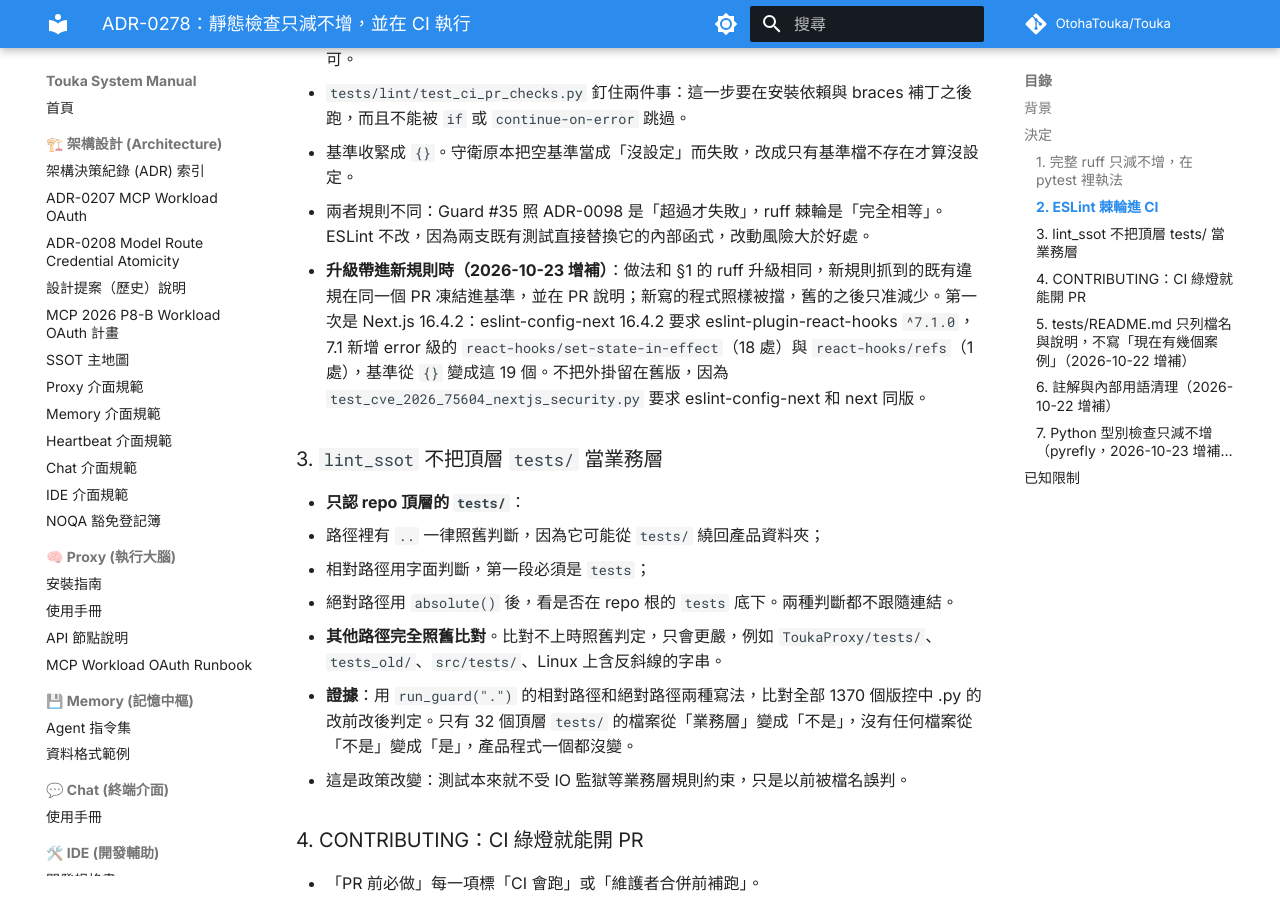
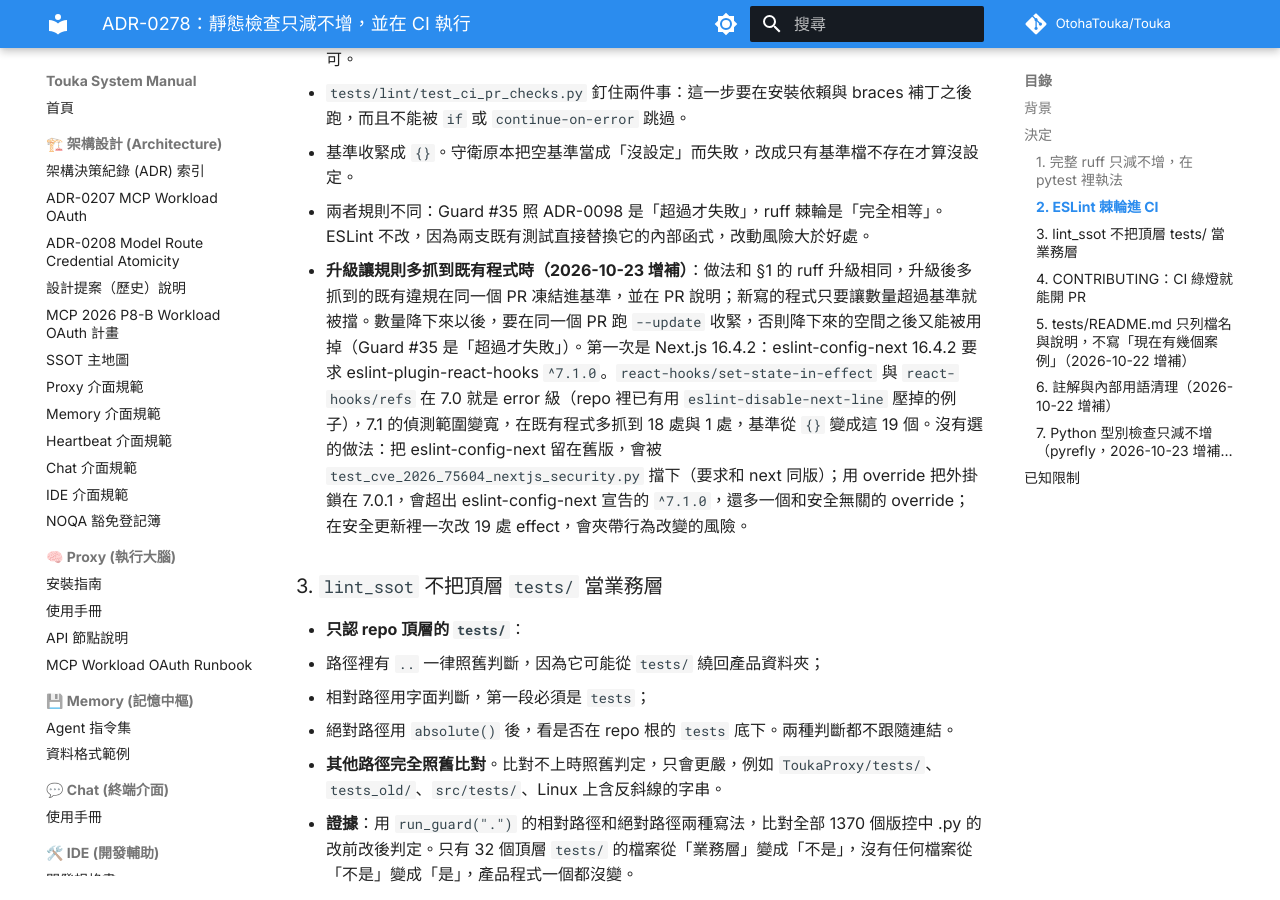
Before and after one commit to OtohaTouka/Touka, an MkDocs documentation site: the page built from docs/architecture/adr/0278-lint-ratchets-in-ci.md, in a window 1280 px wide and 900 px high, scrolled down 1421 px. Built offline with MkDocs 1.6.1 and Material for MkDocs 9.7.7, drawn with Linux system fonts in a browser that asks for light colours; comment, search, counter and statistics services are not loaded.

Commit message:
docs: correct the react-hooks and Node release wording
Review follow-up. set-state-in-effect and refs were already error-level
in eslint-plugin-react-hooks 7.0; 7.1 widened what they detect, so the
ADR and CHANGELOG now say that. ADR-0278 section 2 also notes that a
lowered count must be re-snapshotted with --update, and why the other
options (old preset, override, refactoring 19 effects) were not taken.
tests/README now says Next 16.4.2; Node 24.22.1 dist files and the
announcement are dated 10-21; ToukaChat/README no longer claims the
production Node is built from source.

Co-Authored-By: Claude Opus 5.5 <noreply@anthropic.com>

```diff
--- a/docs/architecture/adr/0278-lint-ratchets-in-ci.md
+++ b/docs/architecture/adr/0278-lint-ratchets-in-ci.md
@@ -30,7 +30,7 @@
 - `tests/lint/test_ci_pr_checks.py` 釘住兩件事：這一步要在安裝依賴與 braces 補丁之後跑，而且不能被 `if` 或 `continue-on-error` 跳過。
 - 基準收緊成 `{}`。守衛原本把空基準當成「沒設定」而失敗，改成只有基準檔不存在才算沒設定。
 - 兩者規則不同：Guard #35 照 ADR-0098 是「超過才失敗」，ruff 棘輪是「完全相等」。ESLint 不改，因為兩支既有測試直接替換它的內部函式，改動風險大於好處。
-- **升級帶進新規則時（2026-10-23 增補）**：做法和 §1 的 ruff 升級相同，新規則抓到的既有違規在同一個 PR 凍結進基準，並在 PR 說明；新寫的程式照樣被擋，舊的之後只准減少。第一次是 Next.js 16.4.2：eslint-config-next 16.4.2 要求 eslint-plugin-react-hooks `^7.1.0`，7.1 新增 error 級的 `react-hooks/set-state-in-effect`（18 處）與 `react-hooks/refs`（1 處），基準從 `{}` 變成這 19 個。不把外掛留在舊版，因為 `test_cve_2026_75604_nextjs_security.py` 要求 eslint-config-next 和 next 同版。
+- **升級讓規則多抓到既有程式時（2026-10-23 增補）**：做法和 §1 的 ruff 升級相同，升級後多抓到的既有違規在同一個 PR 凍結進基準，並在 PR 說明；新寫的程式只要讓數量超過基準就被擋。數量降下來以後，要在同一個 PR 跑 `--update` 收緊，否則降下來的空間之後又能被用掉（Guard #35 是「超過才失敗」）。第一次是 Next.js 16.4.2：eslint-config-next 16.4.2 要求 eslint-plugin-react-hooks `^7.1.0`。`react-hooks/set-state-in-effect` 與 `react-hooks/refs` 在 7.0 就是 error 級（repo 裡已有用 `eslint-disable-next-line` 壓掉的例子），7.1 的偵測範圍變寬，在既有程式多抓到 18 處與 1 處，基準從 `{}` 變成這 19 個。沒有選的做法：把 eslint-config-next 留在舊版，會被 `test_cve_2026_75604_nextjs_security.py` 擋下（要求和 next 同版）；用 override 把外掛鎖在 7.0.1，會超出 eslint-config-next 宣告的 `^7.1.0`，還多一個和安全無關的 override；在安全更新裡一次改 19 處 effect，會夾帶行為改變的風險。
 
 ### 3. `lint_ssot` 不把頂層 `tests/` 當業務層
 - **只認 repo 頂層的 `tests/`**：
```
Also changed, not shown: SECURITY.md (+1 -1 lines), ToukaChat/README.md (+2 -2 lines), docs/CHANGELOG.md (+1 -1 lines), 1 other file.
